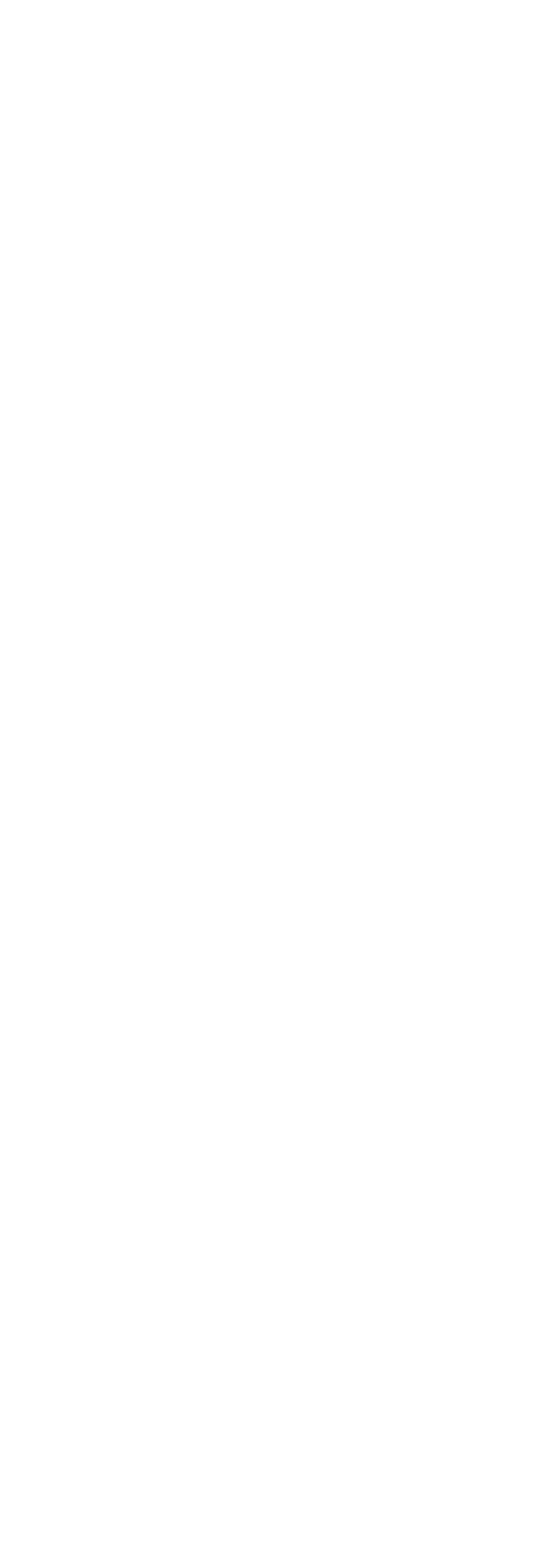
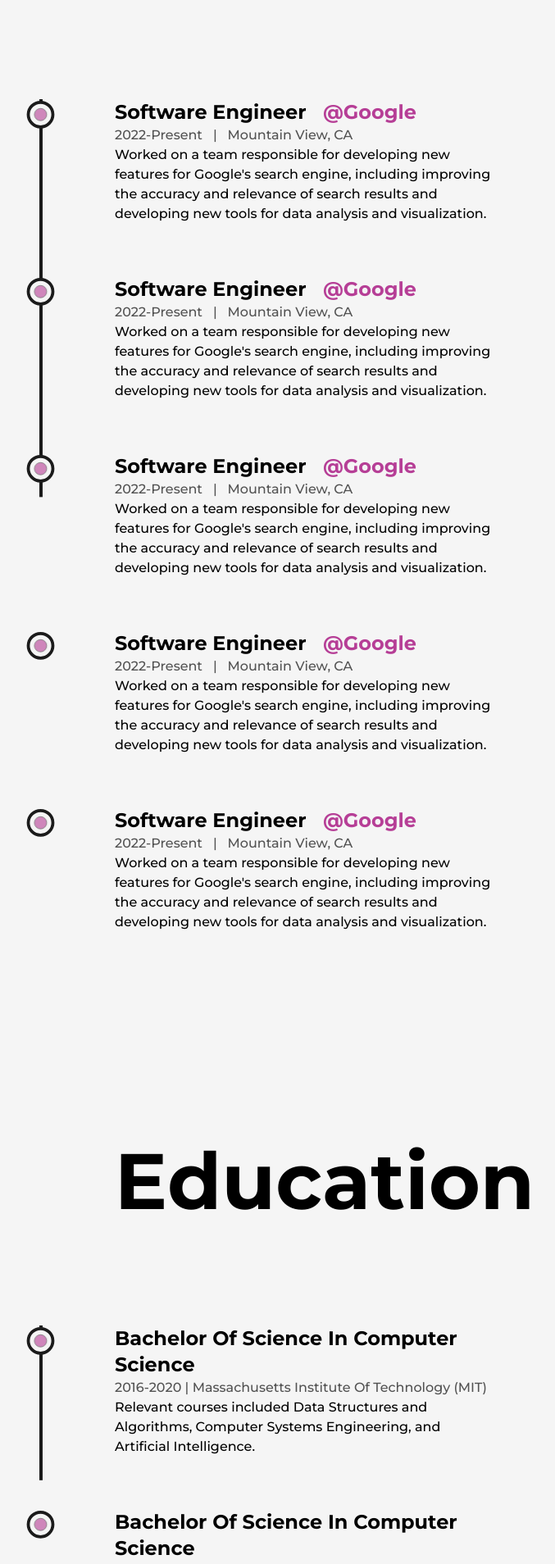
Before and after one commit to kamrulsaad/portfolio, a Next.js app: page /about in a window 1280 px wide. Shown: the part 2443-4351 px from the top of the page at 82% size, without its empty margins (244-921 px from the left). Before the commit the page ends 2310 px from the top, so only its background shows below. Built offline with nearby package versions, Linux system fonts and the light colour scheme.

Commit message:
about page completed

```diff
--- /dev/null
+++ b/src/components/Education.js
@@ -0,0 +1,90 @@
+import React, { useRef } from 'react'
+import { useScroll, motion } from 'framer-motion'
+import LiIcon from './LiIcon'
+
+const Details = ({ type, time, place, info }) => {
+
+    const ref = useRef(null)
+
+    return <li ref={ref} className='my-8 first:mt-0 last:mb-0 w-[60%] flex flex-col justify-between items-center'>
+        <LiIcon reference={ref} />
+        <motion.div
+            initial={{ y: 50 }}
+            whileInView={{ y: 0 }}
+            transition={{ duration: 0.5, type: 'spring' }}
+        >
+            <h3 className='capitalize font-bold text-2xl'>
+                {type}
+            </h3>
+            <span className='capitalize font-medium text-dark/75 '>
+                {time} |  {place}
+            </span>
+            <p className='font-medium w-full'>
+                {info}
+            </p>
+        </motion.div>
+    </li>
+}
+
+const Education = () => {
+
+    const ref = useRef(null)
+
+    const { scrollYProgress } = useScroll(
+        {
+            target: ref,
+            offset: ['start end', "center start"]
+        }
+    )
+
+    return (
+        <div className='my-64'>
+            <h2 className='font-bold text-8xl mb-32 w-full text-center'>
+                Education
+            </h2>
+
+            <div ref={ref} className='w-[75%] mx-auto relative'>
+
+                <motion.div
+                    style={{
+                        scaleY: scrollYProgress
+                    }}
+                    className='absolute left-9 top-0 w-[4px] h-full bg-dark origin-top' />
+
+                <ul className='w-full flex flex-col justify-between items-start ml-32'>
+                    <Details
+                        type={"Bachelor Of Science In Computer Science"}
+                        time={"2016-2020"}
+                        place={"Massachusetts Institute Of Technology (MIT)"}
+                        info={"Relevant courses included Data Structures and Algorithms, Computer Systems Engineering, and Artificial Intelligence."}
+
+                    />
+                    <Details
+                        type={"Bachelor Of Science In Computer Science"}
+                        time={"2016-2020"}
+                        place={"Massachusetts Institute Of Technology (MIT)"}
+                        info={"Relevant courses included Data Structures and Algorithms, Computer Systems Engineering, and Artificial Intelligence."}
+
+                    />
+                    <Details
+                        type={"Bachelor Of Science In Computer Science"}
+                        time={"2016-2020"}
+                        place={"Massachusetts Institute Of Technology (MIT)"}
+                        info={"Relevant courses included Data Structures and Algorithms, Computer Systems Engineering, and Artificial Intelligence."}
+
+                    />
+                    <Details
+                        type={"Bachelor Of Science In Computer Science"}
+                        time={"2016-2020"}
+                        place={"Massachusetts Institute Of Technology (MIT)"}
+                        info={"Relevant courses included Data Structures and Algorithms, Computer Systems Engineering, and Artificial Intelligence."}
+
+                    />
+
+                </ul>
+            </div>
+        </div>
+    )
+}
+
+export default Education
--- /dev/null
+++ b/src/components/Experience.js
@@ -0,0 +1,106 @@
+import React, { useRef } from 'react'
+import { useScroll, motion } from 'framer-motion'
+import LiIcon from './LiIcon'
+
+const Details = ({ position, company, companyLink, time, address, work }) => {
+
+    const ref = useRef(null)
+
+    return <li ref={ref} className='my-8 first:mt-0 last:mb-0 w-[60%] flex flex-col justify-between items-center'>
+        <LiIcon reference={ref}/>
+        <motion.div
+        initial={{ y: 50 }}
+        whileInView={{ y: 0 }}
+        transition={{ duration: 0.5, type: 'spring'  }}
+        >
+            <h3 className='capitalize font-bold text-2xl'>
+                {position} &nbsp; <a target='_blank' className='text-primary capitalize' href={companyLink}>@{company}</a>
+            </h3>
+            <span className='capitalize font-medium text-dark/75 '>
+                {time} &nbsp; | &nbsp; {address}
+            </span>
+            <p className='font-medium w-full'>
+                {work}
+            </p>
+        </motion.div>
+    </li>
+}
+
+const Experience = () => {
+
+    const ref = useRef(null)
+
+    const { scrollYProgress } = useScroll(
+        {
+            target: ref,
+            offset: ['start end', "center start"]
+        }
+    )
+
+    return (
+        <div className='my-64'>
+            <h2 className='font-bold text-8xl mb-32 w-full text-center'>
+                Experience
+            </h2>
+
+            <div ref={ref} className='w-[75%] mx-auto relative'>
+
+                <motion.div
+                    style={{
+                        scaleY: scrollYProgress
+                    }}
+                    className='absolute left-9 top-0 w-[4px] h-full bg-dark origin-top' />
+
+                <ul className='w-full flex flex-col justify-between items-start ml-32'>
+                    <Details
+                        position={"Software Engineer"}
+                        company={"Google"}
+                        companyLink={"https://www.google.com/"}
+                        time={"2022-Present"}
+                        address={"Mountain View, CA"}
+                        work={"Worked on a team responsible for developing new features for Google's                      search engine, including improving the accuracy and relevance of search results and                       developing new tools for data analysis and visualization. "}
+
+                    />
+                    <Details
+                        position={"Software Engineer"}
+                        company={"Google"}
+                        companyLink={"https://www.google.com/"}
+                        time={"2022-Present"}
+                        address={"Mountain View, CA"}
+                        work={"Worked on a team responsible for developing new features for Google's                      search engine, including improving the accuracy and relevance of search results and                       developing new tools for data analysis and visualization. "}
+
+                    />
+                    <Details
+                        position={"Software Engineer"}
+                        company={"Google"}
+                        companyLink={"https://www.google.com/"}
+                        time={"2022-Present"}
+                        address={"Mountain View, CA"}
+                        work={"Worked on a team responsible for developing new features for Google's                      search engine, including improving the accuracy and relevance of search results and                       developing new tools for data analysis and visualization. "}
+
+                    />
+                    <Details
+                        position={"Software Engineer"}
+                        company={"Google"}
+                        companyLink={"https://www.google.com/"}
+                        time={"2022-Present"}
+                        address={"Mountain View, CA"}
+                        work={"Worked on a team responsible for developing new features for Google's                      search engine, including improving the accuracy and relevance of search results and                       developing new tools for data analysis and visualization. "}
+
+                    />
+                    <Details
+                        position={"Software Engineer"}
+                        company={"Google"}
+                        companyLink={"https://www.google.com/"}
+                        time={"2022-Present"}
+                        address={"Mountain View, CA"}
+                        work={"Worked on a team responsible for developing new features for Google's                      search engine, including improving the accuracy and relevance of search results and                       developing new tools for data analysis and visualization. "}
+
+                    />
+                </ul>
+            </div>
+        </div>
+    )
+}
+
+export default Experience
--- /dev/null
+++ b/src/components/LiIcon.js
@@ -0,0 +1,28 @@
+import React from 'react'
+import { motion, useScroll } from 'framer-motion'
+
+const LiIcon = ({ reference }) => {
+
+    const { scrollYProgress } = useScroll(
+        {
+            target: reference,
+            offset: ['center end', "center center"]
+        }
+    )
+
+    return (
+        <figure className='absolute left-0 stroke-dark'>
+            <svg className='-rotate-90' width='75' height='75' viewBox="0 0 100 100"  >
+                <circle className='stroke-primary stroke-1 fill-none' cx="75" cy="50" r="20" />
+                <motion.circle
+                    style={{
+                        pathLength: scrollYProgress
+                    }}
+                    className='stroke-[5px] fill-light' cx="75" cy="50" r="20" />
+                <circle className='stroke-1 fill-primary animate-pulse' cx="75" cy="50" r="10" />
+            </svg>
+        </figure>
+    )
+}
+
+export default LiIcon
--- a/src/pages/about.js
+++ b/src/pages/about.js
@@ -6,6 +6,8 @@
 import profilePic from '../../public/images/profile/developer-pic-2.jpg'
 import { useInView, useMotionValue, useSpring } from 'framer-motion'
 import Skills from '@/components/Skills'
+import Experience from '@/components/Experience'
+import Education from '@/components/Education'
 
 const AnimatedNumbers = ({ value }) => {
 
@@ -99,6 +101,8 @@
                     </div>
 
                     <Skills></Skills>
+                    <Experience />
+                    <Education/>
                 </Layout>
             </main>
         </>
```
